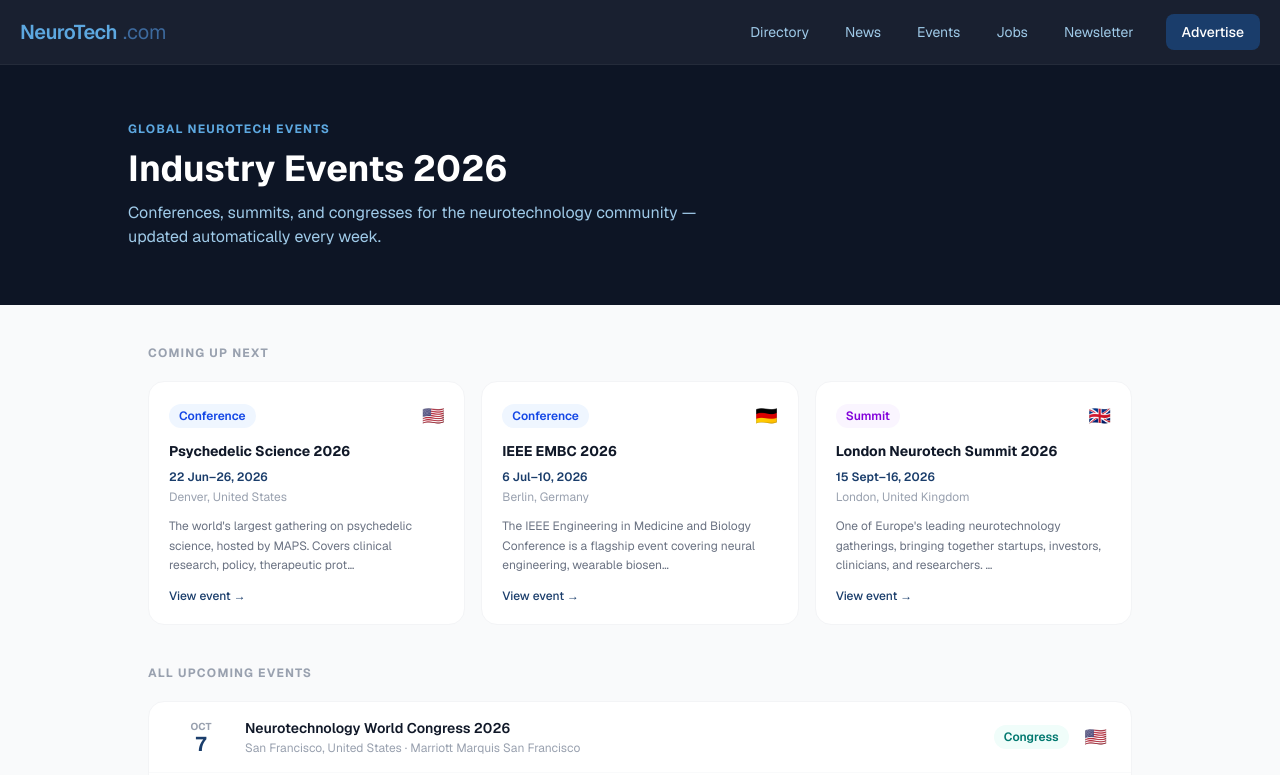
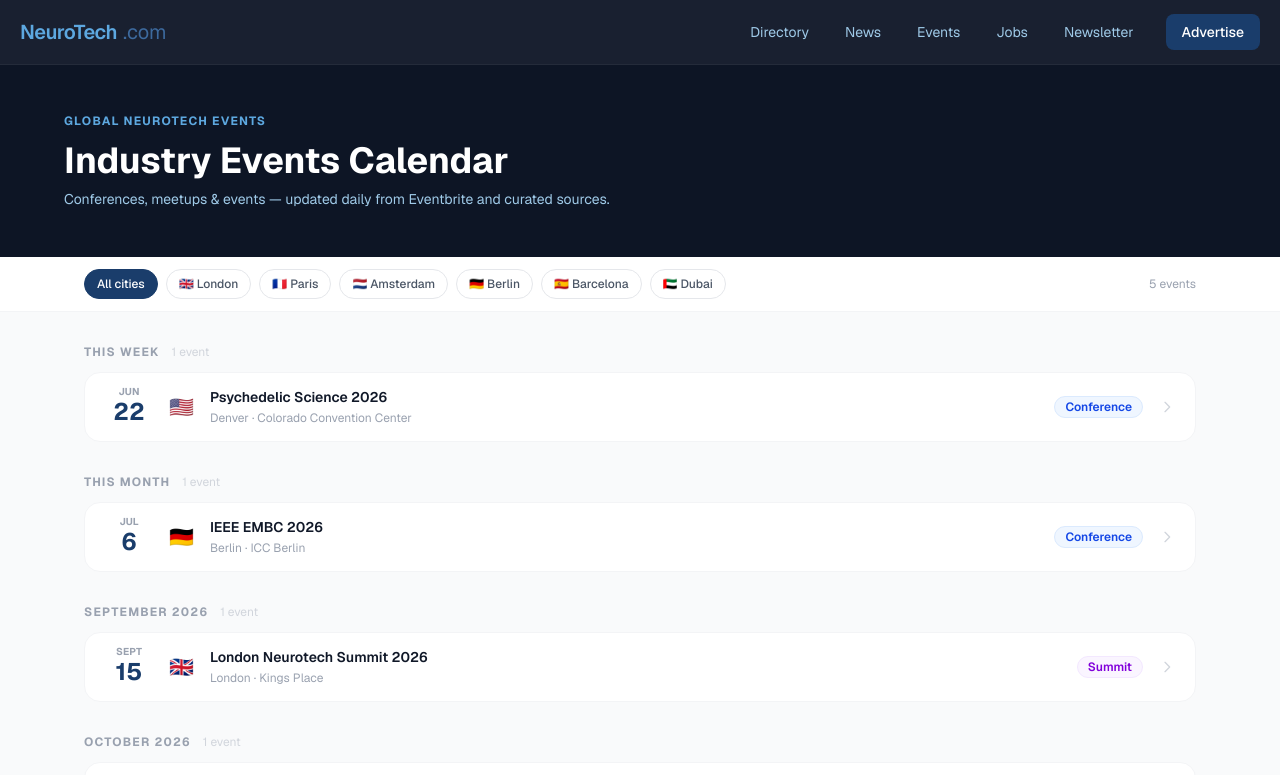
Before and after one commit to alonbraun/neurotech-hub, a Next.js app: page /events in a window 1280 px wide. Shown: the top 775 px of the page. Built offline with nearby package versions, Linux system fonts and the light colour scheme.

Commit message:
Add Eventbrite daily fetcher, redesigned events page with filters

```diff
--- a/app/events/page.tsx
+++ b/app/events/page.tsx
@@ -1,123 +1,189 @@
 import { getAllFiles } from "@/lib/content";
 import Link from "next/link";
+import fs from "fs";
+import path from "path";
 
 export const metadata = {
-  title: "Neurotech Events 2026 — NeuroTech.com",
-  description: "Upcoming neurotechnology conferences, summits, and congresses around the world.",
+  title: "Neurotech Events — NeuroTech.com",
+  description: "Upcoming neurotechnology conferences, meetups, and industry events worldwide.",
 };
 
+export const revalidate = 3600;
+
 const CATEGORY_COLORS: Record<string, string> = {
-  Conference: "bg-blue-50 text-blue-700",
-  Summit: "bg-purple-50 text-purple-700",
-  Congress: "bg-teal-50 text-teal-700",
-  Workshop: "bg-amber-50 text-amber-700",
-  Symposium: "bg-rose-50 text-rose-700",
+  Conference:  "bg-blue-50 text-blue-700 border-blue-100",
+  Summit:      "bg-purple-50 text-purple-700 border-purple-100",
+  Congress:    "bg-teal-50 text-teal-700 border-teal-100",
+  Workshop:    "bg-amber-50 text-amber-700 border-amber-100",
+  Symposium:   "bg-rose-50 text-rose-700 border-rose-100",
+  Meetup:      "bg-green-50 text-green-700 border-green-100",
+  Other:       "bg-gray-50 text-gray-600 border-gray-100",
 };
 
 const FLAG: Record<string, string> = {
-  "United States": "🇺🇸", "United Kingdom": "🇬🇧", "Germany": "🇩🇪",
-  "Belgium": "🇧🇪", "France": "🇫🇷", "Canada": "🇨🇦",
-  "Australia": "🇦🇺", "Netherlands": "🇳🇱", "Switzerland": "🇨🇭",
-  "Japan": "🇯🇵", "Singapore": "🇸🇬",
+  London: "🇬🇧", Paris: "🇫🇷", Amsterdam: "🇳🇱", Berlin: "🇩🇪",
+  Barcelona: "🇪🇸", Dubai: "🇦🇪", "New York": "🇺🇸", "San Francisco": "🇺🇸",
+  Chicago: "🇺🇸", Denver: "🇺🇸", Brussels: "🇧🇪",
 };
 
-function formatDateRange(date: string, endDate?: string) {
-  const start = new Date(date);
-  const opts: Intl.DateTimeFormatOptions = { month: "short", day: "numeric" };
-  if (!endDate) return start.toLocaleDateString("en-GB", { ...opts, year: "numeric" });
-  const end = new Date(endDate);
-  const sameMonth = start.getMonth() === end.getMonth() && start.getFullYear() === end.getFullYear();
-  if (sameMonth) {
-    return `${start.toLocaleDateString("en-GB", opts)}–${end.getDate()}, ${end.getFullYear()}`;
+function getFlag(city: string) {
+  for (const [k, v] of Object.entries(FLAG)) {
+    if (city?.toLowerCase().includes(k.toLowerCase())) return v;
   }
-  return `${start.toLocaleDateString("en-GB", opts)} – ${end.toLocaleDateString("en-GB", { ...opts, year: "numeric" })}`;
+  return "🌍";
+}
+
+function formatDate(d: string) {
+  if (!d) return "";
+  const dt = new Date(d + "T12:00:00Z");
+  return dt.toLocaleDateString("en-GB", { day: "numeric", month: "short", year: "numeric" });
+}
+
+function weekLabel(d: string) {
+  const today = new Date(); today.setHours(0,0,0,0);
+  const dt = new Date(d + "T12:00:00Z");
+  const diff = Math.floor((dt.getTime() - today.getTime()) / 86400000);
+  if (diff <= 7)  return "This week";
+  if (diff <= 14) return "Next week";
+  if (diff <= 31) return "This month";
+  return new Date(d + "T12:00:00Z").toLocaleDateString("en-GB", { month: "long", year: "numeric" });
 }
 
 export default function EventsPage() {
   const today = new Date().toISOString().split("T")[0];
-  const allEvents = (getAllFiles("events") as any[])
+
+  // Curated conferences from markdown
+  const curated = (getAllFiles("events") as any[])
     .filter((e) => e.date >= today)
+    .map((e) => ({ ...e, type: "curated", category: e.category || "Conference", cityName: e.city }))
     .sort((a, b) => a.date.localeCompare(b.date));
 
-  const upcoming = allEvents.slice(0, 3);
-  const rest = allEvents.slice(3);
+  // Eventbrite events from JSON
+  let ebEvents: any[] = [];
+  try {
+    const ebPath = path.join(process.cwd(), "content/events/eventbrite.json");
+    if (fs.existsSync(ebPath)) {
+      ebEvents = JSON.parse(fs.readFileSync(ebPath, "utf8"))
+        .filter((e: any) => e.date >= today)
+        .map((e: any) => ({
+          slug: e.id,
+          name: e.name,
+          date: e.date,
+          end_date: e.end_date,
+          city: e.city,
+          country: e.country,
+          venue: e.venue,
+          website: e.url,
+          category: "Meetup",
+          cityName: e.city_tag,
+          free: e.free,
+          source: "eventbrite",
+          type: "eventbrite",
+        }));
+    }
+  } catch (_) {}
+
+  const allEvents = [...curated, ...ebEvents].sort((a, b) => a.date.localeCompare(b.date));
+
+  // Group by week/month label
+  const grouped: Record<string, any[]> = {};
+  for (const e of allEvents) {
+    const label = weekLabel(e.date);
+    if (!grouped[label]) grouped[label] = [];
+    grouped[label].push(e);
+  }
+
+  const cities = ["All cities", "London", "Paris", "Amsterdam", "Berlin", "Barcelona", "Dubai"];
 
   return (
     <div className="min-h-screen bg-gray-50">
       {/* Hero */}
-      <div className="bg-[#0d1525] px-5 py-14">
-        <div className="max-w-5xl mx-auto">
+      <div className="bg-[#0d1525] px-5 py-12">
+        <div className="max-w-6xl mx-auto">
           <p className="text-[#5da8e0] text-xs font-bold tracking-widest uppercase mb-3">Global Neurotech Events</p>
-          <h1 className="text-3xl md:text-4xl font-bold text-white mb-3">Industry Events 2026</h1>
-          <p className="text-[#9fcae8] text-base max-w-xl">
-            Conferences, summits, and congresses for the neurotechnology community — updated automatically every week.
-          </p>
+          <h1 className="text-3xl md:text-4xl font-bold text-white mb-2">Industry Events Calendar</h1>
+          <p className="text-[#9fcae8] text-sm max-w-xl">Conferences, meetups &amp; events — updated daily from Eventbrite and curated sources.</p>
         </div>
       </div>
 
-      <div className="max-w-5xl mx-auto px-5 py-10">
-        {/* Upcoming next */}
-        {upcoming.length > 0 && (
-          <div className="mb-10">
-            <h2 className="text-xs font-bold tracking-widest text-gray-400 uppercase mb-5">Coming up next</h2>
-            <div className="grid md:grid-cols-3 gap-4">
-              {upcoming.map((event: any) => (
+      {/* Filter bar */}
+      <div className="bg-white border-b border-gray-100 sticky top-16 z-40">
+        <div className="max-w-6xl mx-auto px-5 py-3 flex items-center gap-2 overflow-x-auto">
+          {cities.map((c) => (
+            <span key={c} className="shrink-0 px-3 py-1.5 rounded-full text-xs font-medium border cursor-pointer
+              first:bg-[#1a3d6b] first:text-white first:border-[#1a3d6b]
+              not-first:border-gray-200 not-first:text-gray-600 not-first:hover:border-[#1a3d6b] not-first:hover:text-[#1a3d6b] transition-colors">
+              {c === "All cities" ? c : `${getFlag(c)} ${c}`}
+            </span>
+          ))}
+          <div className="ml-auto shrink-0 text-xs text-gray-400">{allEvents.length} events</div>
+        </div>
+      </div>
+
+      <div className="max-w-6xl mx-auto px-5 py-8">
+        {Object.keys(grouped).length === 0 && (
+          <div className="text-center py-20 text-gray-400">No upcoming events. Check back soon.</div>
+        )}
+
+        {Object.entries(grouped).map(([label, events]) => (
+          <div key={label} className="mb-8">
+            <h2 className="text-xs font-bold tracking-widest text-gray-400 uppercase mb-3 flex items-center gap-3">
+              {label}
+              <span className="text-gray-300 font-normal normal-case tracking-normal">{events.length} event{events.length !== 1 ? "s" : ""}</span>
+            </h2>
+            <div className="bg-white rounded-2xl border border-gray-100 divide-y divide-gray-50 overflow-hidden">
+              {events.map((event: any) => (
                 <a key={event.slug} href={event.website} target="_blank" rel="noopener noreferrer"
-                  className="bg-white rounded-2xl border border-gray-100 p-5 hover:border-[#1a3d6b]/30 hover:shadow-sm transition-all flex flex-col">
-                  <div className="flex items-center justify-between mb-3">
-                    <span className={`text-xs font-semibold px-2.5 py-1 rounded-full ${CATEGORY_COLORS[event.category] || "bg-gray-100 text-gray-600"}`}>
+                  className="flex items-center gap-4 px-5 py-3.5 hover:bg-[#f8fbff] transition-colors group">
+                  {/* Date block */}
+                  <div className="w-12 text-center shrink-0">
+                    <p className="text-[10px] font-bold text-gray-400 uppercase leading-none">
+                      {new Date(event.date + "T12:00:00Z").toLocaleDateString("en-GB", { month: "short" })}
+                    </p>
+                    <p className="text-2xl font-bold text-[#1a3d6b] leading-tight">
+                      {new Date(event.date + "T12:00:00Z").getDate()}
+                    </p>
+                  </div>
+
+                  {/* Flag */}
+                  <span className="text-xl shrink-0">{getFlag(event.city)}</span>
+
+                  {/* Main info */}
+                  <div className="flex-1 min-w-0">
+                    <p className="font-semibold text-gray-900 text-sm group-hover:text-[#1a3d6b] transition-colors truncate leading-snug">
+                      {event.name}
+                    </p>
+                    <p className="text-xs text-gray-400 mt-0.5 truncate">
+                      {event.city}{event.venue ? ` · ${event.venue}` : ""}
+                    </p>
+                  </div>
+
+                  {/* Tags */}
+                  <div className="hidden sm:flex items-center gap-2 shrink-0">
+                    {event.free && (
+                      <span className="text-xs font-semibold px-2 py-0.5 rounded-full bg-green-50 text-green-700 border border-green-100">Free</span>
+                    )}
+                    <span className={`text-xs font-semibold px-2.5 py-0.5 rounded-full border ${CATEGORY_COLORS[event.category] || CATEGORY_COLORS.Other}`}>
                       {event.category}
                     </span>
-                    <span className="text-lg">{FLAG[event.country] || "🌍"}</span>
                   </div>
-                  <h3 className="font-bold text-gray-900 text-sm leading-snug mb-2">{event.name}</h3>
-                  <p className="text-xs text-[#1a3d6b] font-semibold mb-1">{formatDateRange(event.date, event.end_date)}</p>
-                  <p className="text-xs text-gray-400 mb-3">{event.city}, {event.country}</p>
-                  <p className="text-xs text-gray-500 leading-relaxed flex-1">{event.description.slice(0, 120)}…</p>
-                  <p className="text-xs text-[#1a3d6b] font-medium mt-3">View event →</p>
+
+                  <svg className="w-4 h-4 text-gray-300 group-hover:text-[#1a3d6b] shrink-0 transition-colors" fill="none" viewBox="0 0 24 24" stroke="currentColor">
+                    <path strokeLinecap="round" strokeLinejoin="round" strokeWidth={2} d="M9 5l7 7-7 7" />
+                  </svg>
                 </a>
               ))}
             </div>
           </div>
-        )}
-
-        {/* All events list */}
-        {rest.length > 0 && (
-          <div>
-            <h2 className="text-xs font-bold tracking-widest text-gray-400 uppercase mb-5">All upcoming events</h2>
-            <div className="bg-white rounded-2xl border border-gray-100 divide-y divide-gray-50">
-              {rest.map((event: any) => (
-                <a key={event.slug} href={event.website} target="_blank" rel="noopener noreferrer"
-                  className="flex items-center gap-4 px-6 py-4 hover:bg-[#f8fbff] transition-colors group">
-                  <div className="w-14 text-center shrink-0">
-                    <p className="text-[10px] font-bold text-gray-400 uppercase">{new Date(event.date).toLocaleDateString("en-GB", { month: "short" })}</p>
-                    <p className="text-xl font-bold text-[#1a3d6b] leading-none">{new Date(event.date).getDate()}</p>
-                  </div>
-                  <div className="flex-1 min-w-0">
-                    <p className="font-semibold text-gray-900 text-sm group-hover:text-[#1a3d6b] transition-colors truncate">{event.name}</p>
-                    <p className="text-xs text-gray-400 mt-0.5">{event.city}, {event.country} · {event.venue}</p>
-                  </div>
-                  <span className={`text-xs font-semibold px-2.5 py-1 rounded-full shrink-0 hidden sm:block ${CATEGORY_COLORS[event.category] || "bg-gray-100 text-gray-600"}`}>
-                    {event.category}
-                  </span>
-                  <span className="text-lg shrink-0">{FLAG[event.country] || "🌍"}</span>
-                </a>
-              ))}
-            </div>
-          </div>
-        )}
-
-        {allEvents.length === 0 && (
-          <div className="text-center py-20 text-gray-400">No upcoming events found.</div>
-        )}
+        ))}
 
         {/* Feature your event CTA */}
-        <div className="mt-10 bg-[#0d1525] rounded-2xl p-8 flex flex-col sm:flex-row items-center justify-between gap-6">
+        <div className="mt-6 bg-[#0d1525] rounded-2xl p-7 flex flex-col sm:flex-row items-center justify-between gap-5">
           <div>
-            <h3 className="text-white font-bold text-lg mb-1">Running a neurotech event?</h3>
-            <p className="text-[#9fcae8] text-sm">Get featured placement, newsletter inclusion, and reach 200+ industry companies.</p>
+            <h3 className="text-white font-bold text-base mb-1">Running a neurotech event?</h3>
+            <p className="text-[#9fcae8] text-sm">Get featured placement and newsletter inclusion — reach 200+ industry companies.</p>
           </div>
-          <Link href="/advertise" className="shrink-0 bg-[#1a3d6b] hover:bg-[#1d5ea0] text-white font-semibold px-6 py-3 rounded-xl transition-colors text-sm whitespace-nowrap">
+          <Link href="/advertise" className="shrink-0 bg-[#1a3d6b] hover:bg-[#1d5ea0] text-white font-semibold px-6 py-2.5 rounded-xl transition-colors text-sm whitespace-nowrap">
             Feature your event →
           </Link>
         </div>
```
Also changed, not shown: 1 other file (tests, documents, lock files or other folders).
